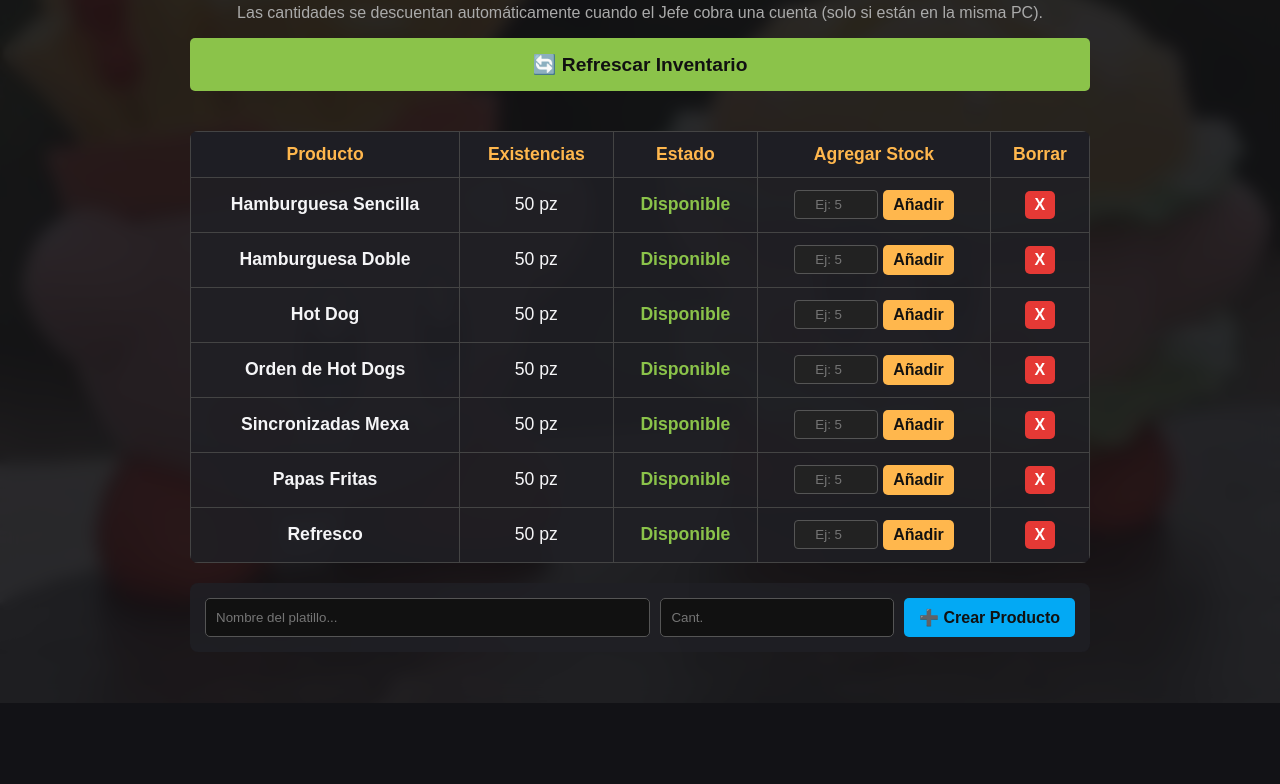
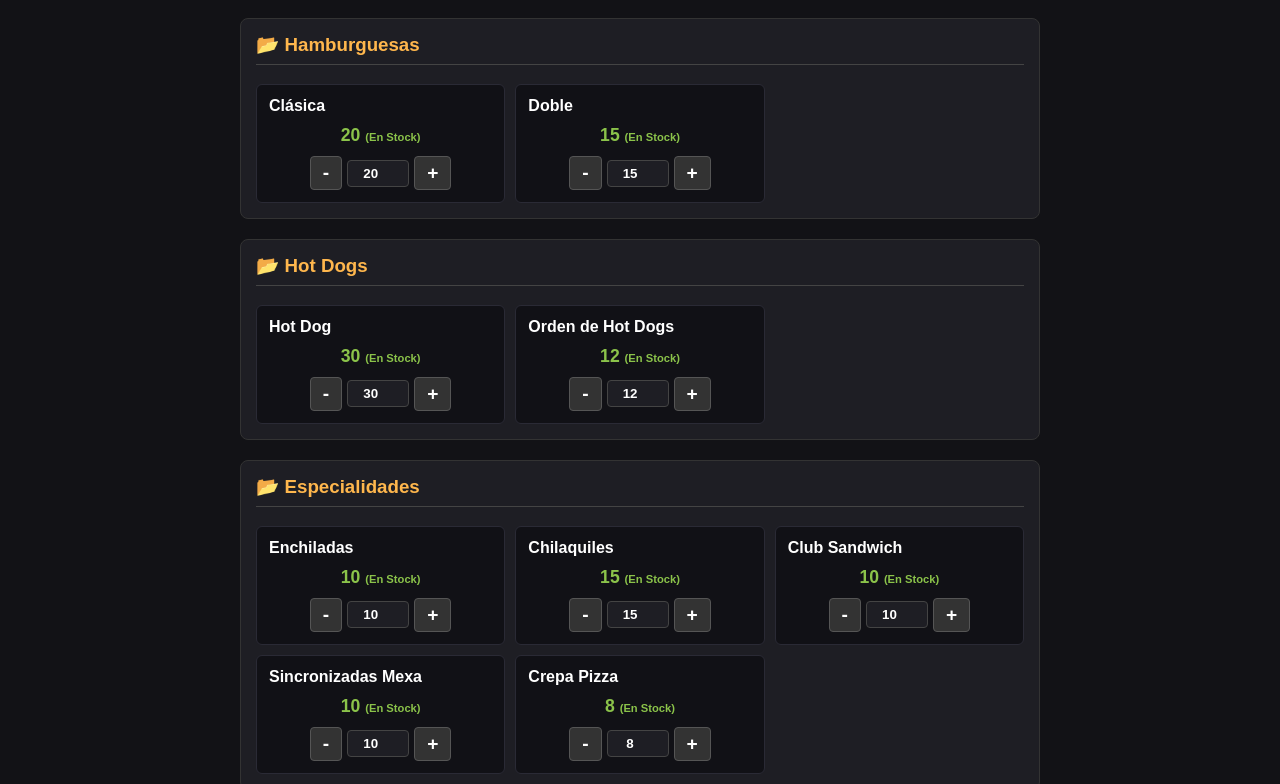
Before and after one commit to fraybender59-rgb/orden, a plain HTML site: page almacen.html in a window 1280 px wide. Shown: the part 97-881 px from the top of the page. Before the commit the page ends 800 px from the top, so only its background shows below. Drawn offline with Linux system fonts and the light colour scheme.

```diff
--- a/almacen.html
+++ b/almacen.html
@@ -3,154 +3,122 @@
 <head>
 <meta charset="UTF-8">
 <meta name="viewport" content="width=device-width, initial-scale=1.0">
-    <title>Almacén e Inventario - Chulas Burgers</title>
+<title>Control de Almacén - Chulas Burgers</title>
 <style>
-        body {
-            background-color: #121216; color: #f5f5f7; font-family: Arial, sans-serif;
-            margin: 0; padding: 0;
-            background-image: url('imagenes/Kirby1.jpg'); /* RUTA ACTUALIZADA */
-            background-size: cover; background-position: center; background-attachment: fixed;
-        }
+  body { background-color: #121216; color: #f5f5f7; font-family: sans-serif; margin: 0; padding: 15px; }
+  h1 { text-align: center; color: #00bcd4; margin-bottom: 5px; }
+  p.sub { text-align: center; color: #aaa; margin-top: 0; margin-bottom: 20px; font-size: 0.9rem; }
 
-        .contenedor-cristal {
-            background: rgba(18, 18, 22, 0.90); backdrop-filter: blur(8px);
-            min-height: 100vh; padding: 20px; box-sizing: border-box;
-        }
+  .contenedor-almacen { max-width: 800px; margin: 0 auto; }
+  .seccion-cat { background: #1e1e24; border-radius: 8px; padding: 15px; margin-bottom: 20px; border: 1px solid #333; }
+  .titulo-cat { color: #ffb74d; border-bottom: 1px solid #444; padding-bottom: 8px; margin-top: 0; }
 
-        h1, h2 { text-align: center; color: #fff; text-shadow: 2px 2px 4px #000; }
-        .caja-principal { max-width: 900px; margin: 0 auto; }
+  .grid-insumos { display: grid; grid-template-columns: repeat(auto-fill, minmax(230px, 1fr)); gap: 10px; }
+  .item-insumo { background: #111116; border: 1px solid #2a2a35; padding: 12px; border-radius: 6px; display: flex; flex-direction: column; justify-content: space-between; }
+  .nombre-prod { font-weight: bold; font-size: 1rem; color: #fff; }
 
-        .tabla-inventario { width: 100%; border-collapse: collapse; margin-top: 20px; background: rgba(30, 30, 36, 0.9); border-radius: 8px; overflow: hidden; }
-        .tabla-inventario th, .tabla-inventario td { border: 1px solid #444; padding: 12px; text-align: center; font-size: 1.1rem; }
-        .tabla-inventario th { background: #1e1e24; color: #ffb74d; }
-        .estado-ok { color: #8bc34a; font-weight: bold; }
-        .estado-bajo { color: #ffeb3b; font-weight: bold; }
-        .estado-critico { color: #e53935; font-weight: bold; }
+  .stock-status { margin: 10px 0; font-size: 1.1rem; font-weight: bold; text-align: center; }
+  .badge-ok { color: #8bc34a; }
+  .badge-low { color: #ff9800; }
+  .badge-empty { color: #f44336; }
 
-        .btn-accion { background: #03a9f4; color: #111; border: none; padding: 10px 15px; border-radius: 5px; font-weight: bold; cursor: pointer; font-size: 1rem; }
-        .btn-accion:hover { background: #0288d1; }
-        .btn-actualizar { background: #8bc34a; width: 100%; margin-bottom: 20px; padding: 15px; font-size: 1.2rem; }
+  .controles-stock { display: flex; gap: 5px; justify-content: center; align-items: center; }
+  .btn-qty { background: #333; color: white; border: 1px solid #555; padding: 5px 12px; font-size: 1.2rem; font-weight: bold; border-radius: 4px; cursor: pointer; }
+  .btn-qty:hover { background: #00bcd4; color: #111; }
+  .inp-stock { width: 50px; text-align: center; background: #1e1e24; color: white; border: 1px solid #444; padding: 5px; border-radius: 4px; font-weight: bold; }
 
-        .caja-edicion { display: flex; gap: 10px; justify-content: center; margin-top: 20px; background: rgba(30,30,36,0.9); padding: 15px; border-radius: 8px; }
-        .input-inv { padding: 10px; border-radius: 5px; border: 1px solid #555; background: #111; color: white; }
-        .input-mini { width: 70px; padding: 6px; border-radius: 4px; border: 1px solid #555; background: #222; color: #fff; text-align: center; }
-        .contenedor-suma { display: flex; align-items: center; justify-content: center; gap: 5px; }
+  .btn-volver { display: block; width: 200px; margin: 30px auto; text-align: center; background: #333; color: white; padding: 10px; text-decoration: none; border-radius: 5px; font-weight: bold; border: 1px solid #555; }
 </style>
 </head>
 <body>
-    <div class="contenedor-cristal">
-        <div class="caja-principal">
-            <h1>📦 Almacén Central (Inventario)</h1>
-            <p style="text-align: center; color: #aaa;">Las cantidades se descuentan automáticamente cuando el Jefe cobra una cuenta (solo si están en la misma PC).</p>
 
-            <button class="btn-accion btn-actualizar" onclick="cargarInventario()">🔄 Refrescar Inventario</button>
+<div class="contenedor-almacen">
+  <h1>📦 Control de Almacén e Inventario</h1>
+  <p class="sub">Gestión de existencias en tiempo real para Chulas Burgers</p>
 
-            <table class="tabla-inventario">
-                <thead>
-                    <tr>
-                        <th>Producto</th>
-                        <th>Existencias</th>
-                        <th>Estado</th>
-                        <th>Agregar Stock</th>
-                        <th>Borrar</th>
-                    </tr>
-                </thead>
-                <tbody id="lista-inventario"></tbody>
-            </table>
+  <div id="contenedor-categorias">Cargando inventario...</div>
 
-            <div class="caja-edicion">
-                <input type="text" id="nuevo-nombre" class="input-inv" placeholder="Nombre del platillo..." style="flex:2;">
-                <input type="number" id="nuevo-stock" class="input-inv" placeholder="Cant." style="flex:1;">
-                <button class="btn-accion" onclick="agregarProducto()">➕ Crear Producto</button>
-            </div>
-        </div>
+  <a href="administracion.html" class="btn-volver">⬅️ Volver a Administración</a>
 </div>
 
 <script>
-        const inventarioBase = [
-            { nombre: "Hamburguesa Sencilla", cantidad: 50 },
-            { nombre: "Hamburguesa Doble", cantidad: 50 },
-            { nombre: "Hot Dog", cantidad: 50 },
-            { nombre: "Orden de Hot Dogs", cantidad: 50 },
-            { nombre: "Sincronizadas Mexa", cantidad: 50 },
-            { nombre: "Papas Fritas", cantidad: 50 },
-            { nombre: "Refresco", cantidad: 50 }
-        ];
+// Lista de Productos Sincronizada con Comandero y Staff 77
+const inventarioInicial = {
+  "Hamburguesas": [
+    { nombre: "Clásica", stock: 20 },
+    { nombre: "Doble", stock: 15 }
+  ],
+  "Hot Dogs": [
+    { nombre: "Hot Dog", stock: 30 },
+    { nombre: "Orden de Hot Dogs", stock: 12 }
+  ],
+  "Especialidades": [
+    { nombre: "Enchiladas", stock: 10 },
+    { nombre: "Chilaquiles", stock: 15 },
+    { nombre: "Club Sandwich", stock: 10 },
+    { nombre: "Sincronizadas Mexa", stock: 10 },
+    { nombre: "Crepa Pizza", stock: 8 }
+  ],
+  "Bebidas": [
+    { nombre: "Refrescos Varios", stock: 40 },
+    { nombre: "Coca Cola", stock: 50 }
+  ]
+};
 
-        function inicializarInventario() {
-            let inv = JSON.parse(localStorage.getItem('inventario'));
-            if (!inv || inv.length === 0) { localStorage.setItem('inventario', JSON.stringify(inventarioBase)); }
+let almacenData = JSON.parse(localStorage.getItem('almacen_chulas')) || inventarioInicial;
+
+function renderAlmacen() {
+  let html = "";
+  for (let cat in almacenData) {
+    html += `<div class="seccion-cat">
+      <h3 class="titulo-cat">📂 ${cat}</h3>
+      <div class="grid-insumos">`;
+
+    almacenData[cat].forEach((item, index) => {
+      let claseBadge = item.stock > 5 ? 'badge-ok' : item.stock > 0 ? 'badge-low' : 'badge-empty';
+      let textoEstado = item.stock > 5 ? 'En Stock' : item.stock > 0 ? 'Stock Bajo' : 'Agotado';
+
+      html += `
+        <div class="item-insumo">
+          <div class="nombre-prod">${item.nombre}</div>
+          <div class="stock-status ${claseBadge}">
+            <span id="cant-${cat}-${index}">${item.stock}</span> <small style="font-size:0.7rem;">(${textoEstado})</small>
+          </div>
+          <div class="controles-stock">
+            <button class="btn-qty" onclick="modificarStock('${cat}', ${index}, -1)">-</button>
+            <input type="number" class="inp-stock" value="${item.stock}" onchange="cambiarDirecto('${cat}', ${index}, this.value)">
+            <button class="btn-qty" onclick="modificarStock('${cat}', ${index}, 1)">+</button>
+          </div>
+        </div>`;
+    });
+
+    html += `</div></div>`;
+  }
+  document.getElementById('contenedor-categorias').innerHTML = html;
 }
 
-        function cargarInventario() {
-            inicializarInventario();
-            let inv = JSON.parse(localStorage.getItem('inventario')) || [];
-            let html = '';
-
-            inv.forEach((prod, index) => {
-                let estado = '<span class="estado-ok">Disponible</span>';
-                if (prod.cantidad <= 10 && prod.cantidad > 0) estado = '<span class="estado-bajo">Poco Stock</span>';
-                if (prod.cantidad <= 0) estado = '<span class="estado-critico">AGOTADO</span>';
-
-                html += `
-                    <tr>
-                        <td><strong>${prod.nombre}</strong></td>
-                        <td>${prod.cantidad} pz</td>
-                        <td>${estado}</td>
-                        <td>
-                            <div class="contenedor-suma">
-                                <input type="number" id="input-suma-${index}" class="input-mini" placeholder="Ej: 5">
-                                <button class="btn-accion" style="padding: 6px 10px; background:#ffb74d;" onclick="sumarStockManual(${index})">Añadir</button>
-                            </div>
-                        </td>
-                        <td>
-                            <button class="btn-accion" style="padding: 5px 10px; background:#e53935; color:white;" onclick="eliminarProducto(${index})">X</button>
-                        </td>
-                    </tr>
-                `;
-            });
-            document.getElementById('lista-inventario').innerHTML = html;
+function modificarStock(cat, idx, cambio) {
+  almacenData[cat][idx].stock = Math.max(0, almacenData[cat][idx].stock + cambio);
+  guardarYActualizar();
 }
 
-        // NUEVA FUNCIÓN PARA AÑADIR CANTIDAD MANUAL
-        function sumarStockManual(index) {
-            let inputId = `input-suma-${index}`;
-            let cantidadAAgregar = parseInt(document.getElementById(inputId).value);
-
-            if (!isNaN(cantidadAAgregar) && cantidadAAgregar > 0) {
-                let inv = JSON.parse(localStorage.getItem('inventario')) || [];
-                inv[index].cantidad += cantidadAAgregar;
-                localStorage.setItem('inventario', JSON.stringify(inv));
-                cargarInventario();
-            } else {
-                alert("Por favor, ingresa un número válido mayor a 0.");
-            }
+function cambiarDirecto(cat, idx, valor) {
+  let valNum = parseInt(valor) || 0;
+  almacenData[cat][idx].stock = Math.max(0, valNum);
+  guardarYActualizar();
 }
 
-        function agregarProducto() {
-            let nombre = document.getElementById('nuevo-nombre').value.trim();
-            let cantidad = parseInt(document.getElementById('nuevo-stock').value);
-            if (nombre !== '' && !isNaN(cantidad)) {
-                let inv = JSON.parse(localStorage.getItem('inventario')) || [];
-                let existe = inv.findIndex(p => p.nombre.toLowerCase() === nombre.toLowerCase());
-                if (existe !== -1) { inv[existe].cantidad += cantidad; } else { inv.push({ nombre, cantidad }); }
-                localStorage.setItem('inventario', JSON.stringify(inv));
-                document.getElementById('nuevo-nombre').value = '';
-                document.getElementById('nuevo-stock').value = '';
-                cargarInventario();
-            }
+function guardarYActualizar() {
+  localStorage.setItem('almacen_chulas', JSON.stringify(almacenData));
+  fetch('/api/almacen', {
+    method: 'POST',
+    headers: { 'Content-Type': 'application/json' },
+    body: JSON.stringify(almacenData)
+  }).catch(() => {});
+  renderAlmacen();
 }
 
-        function eliminarProducto(index) {
-            if (confirm("¿Seguro que deseas eliminar este producto?")) {
-                let inv = JSON.parse(localStorage.getItem('inventario')) || [];
-                inv.splice(index, 1);
-                localStorage.setItem('inventario', JSON.stringify(inv));
-                cargarInventario();
-            }
-        }
-
-        window.onload = cargarInventario;
+renderAlmacen();
 </script>
 </body>
 </html>
```
Also changed, not shown: administracion.html (+18 -15 lines), pedidos.json. Lines whose indentation alone changed are shown as unchanged.
